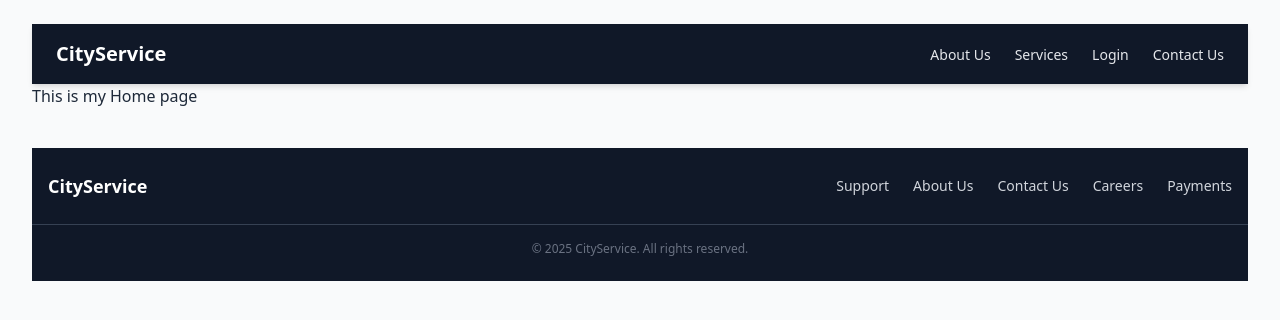
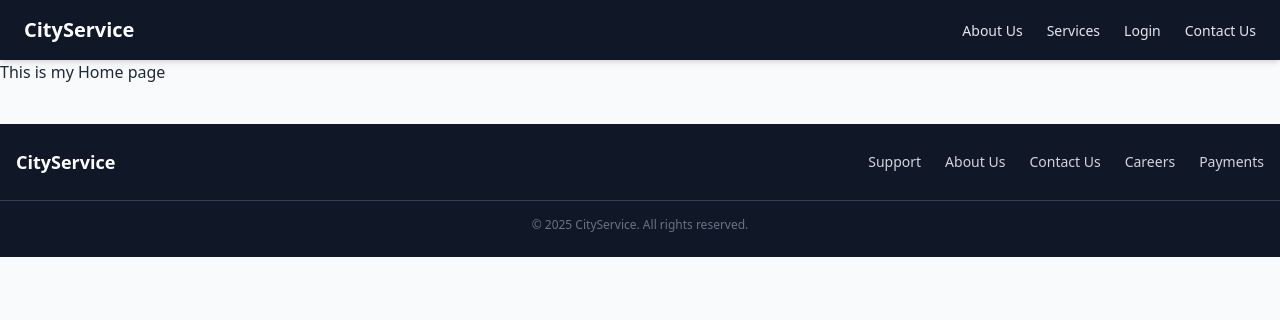
Before and after one commit to Subhas6033/cityservice, a React (Vite) app: page / in a window 1280 px wide. Shown: the top 320 px of the page. Built offline with nearby package versions, Linux system fonts and the light colour scheme.

Commit message:
Update layout

```diff
--- a/src/App.jsx
+++ b/src/App.jsx
@@ -4,6 +4,7 @@ import { Nav, Footer, Layout } from "./Components/index";
 
 const App = () => {
   return (
+    <>
     <Layout>
       <Nav />
       <main>
@@ -11,6 +12,7 @@ const App = () => {
       </main>
       <Footer />
     </Layout>
+    </>
   );
 };
 
--- a/src/Components/Common/Layout.jsx
+++ b/src/Components/Common/Layout.jsx
@@ -3,13 +3,10 @@ import React from "react";
 const Layout = ({ className = "", children, ...props }) => {
   return (
     <div
-      className={`min-h-screen flex flex-col bg-gray-50 text-gray-800 ${className}`}
+      className={`min-h-screen w-full flex flex-col bg-gray-50 text-gray-800 ${className}`}
       {...props}
     >
-      {/* Main Content Area */}
-      <main className="flex-1 container mx-auto px-4 sm:px-6 lg:px-8 py-6">
-        {children}
-      </main>
+      {children}
     </div>
   );
 };
--- a/src/Components/Common/Nav.jsx
+++ b/src/Components/Common/Nav.jsx
@@ -12,7 +12,7 @@ const Nav = () => {
   const navigate = useNavigate();
 
   return (
-    <nav className="bg-gray-900 text-gray-200 shadow-md">
+    <nav className="w-full bg-gray-900 text-gray-200 shadow-md">
       <div className="container mx-auto px-6 py-4 flex justify-between items-center">
         {/* Logo / Brand */}
         <div
```
